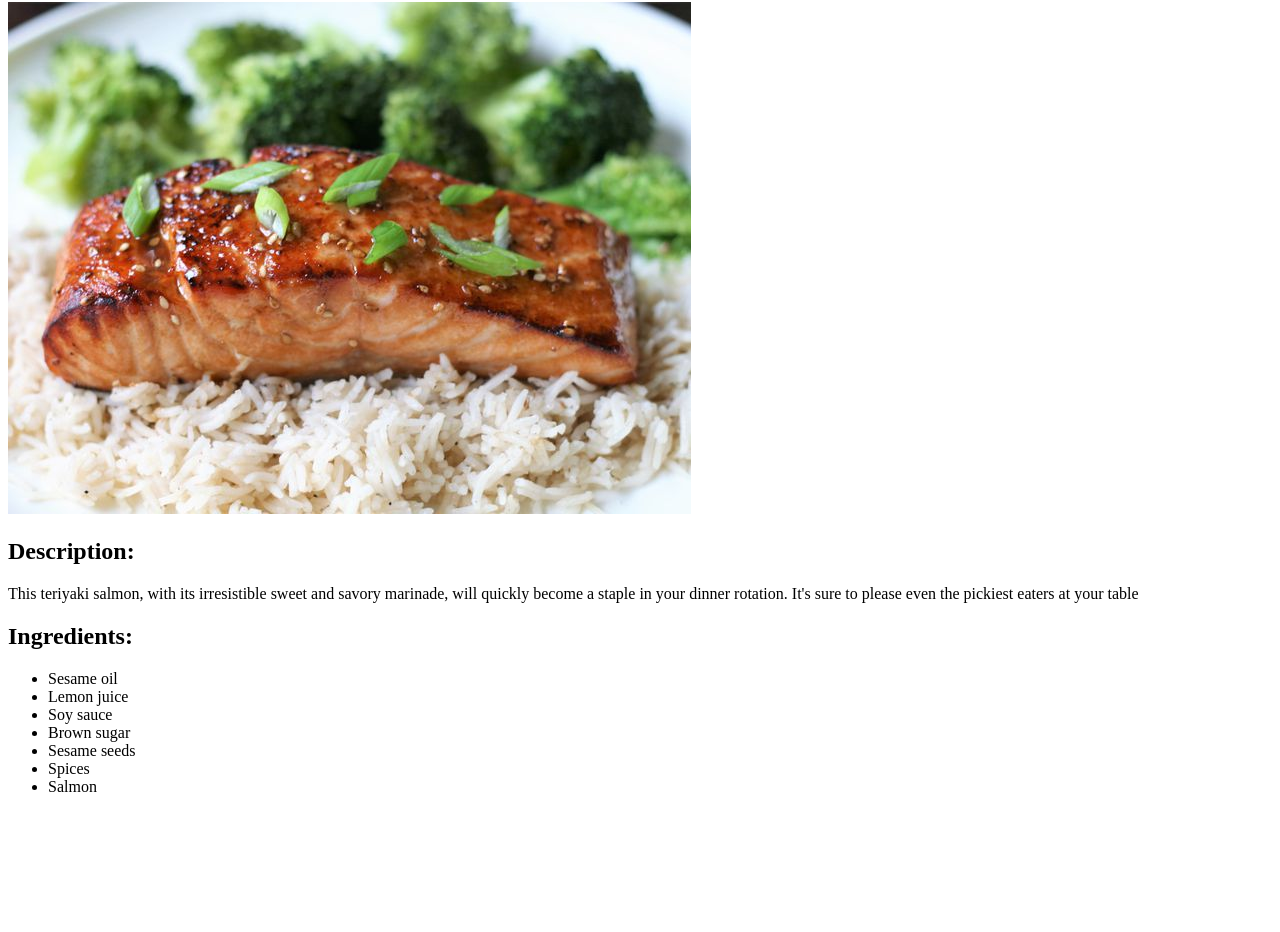
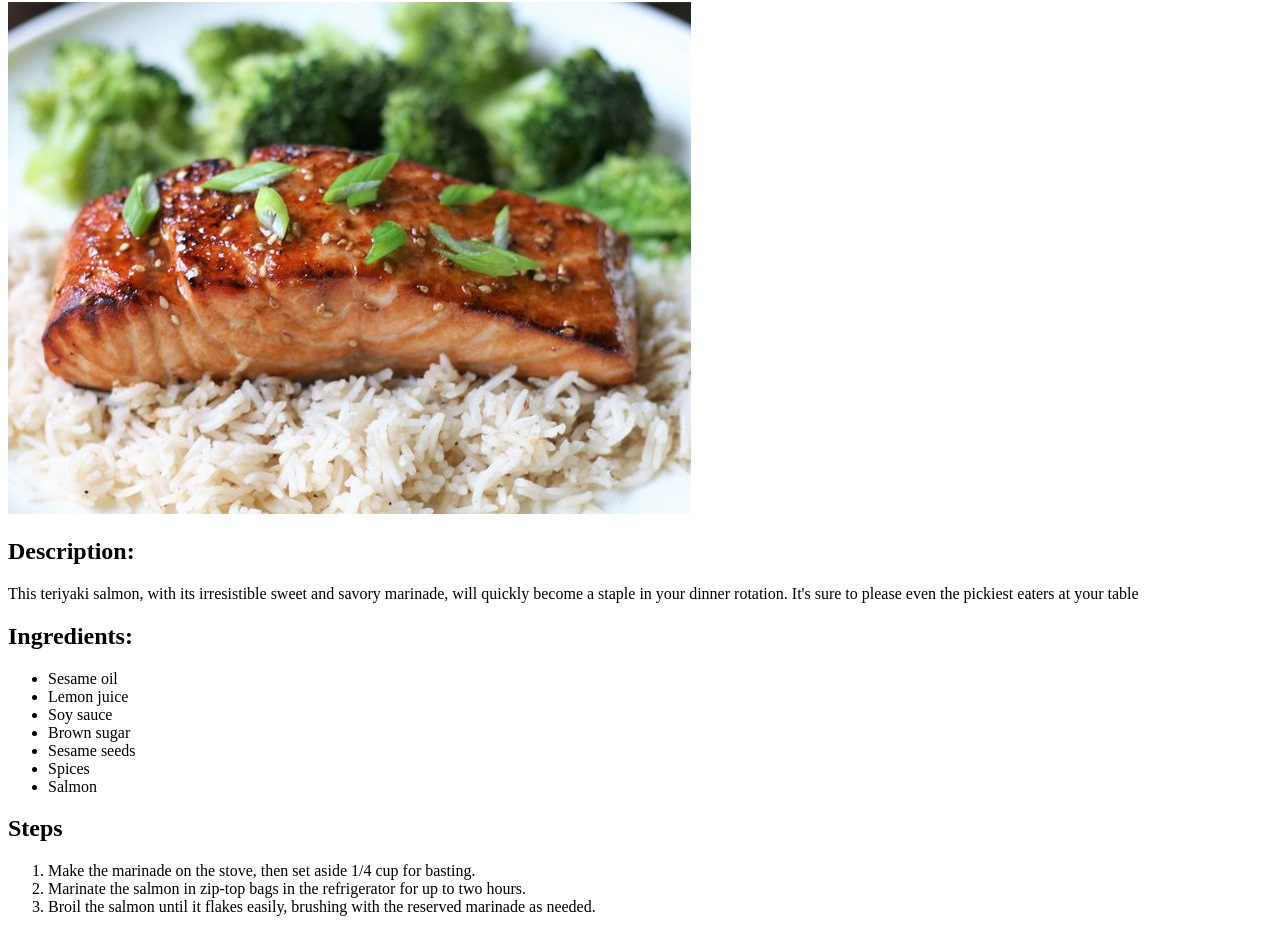
Before and after one commit to ylrjae/odin_recipes, a plain HTML site: page recipes/salmon.html in a window 1280 px wide. Shown: the part 78-1010 px from the top of the page. Before the commit the page ends 890 px from the top, so only its background shows below. Drawn offline with Linux system fonts and the light colour scheme.

Commit message:
Add Steps for salmon recipe

```diff
--- a/recipes/salmon.html
+++ b/recipes/salmon.html
@@ -20,5 +20,11 @@
         <li>Spices</li>
         <li>Salmon</li>
     </ul>
+    <h2>Steps</h2>
+    <ol>
+        <li>Make the marinade on the stove, then set aside 1/4 cup for basting.</li>
+        <li>Marinate the salmon in zip-top bags in the refrigerator for up to two hours.</li>
+        <li>Broil the salmon until it flakes easily, brushing with the reserved marinade as needed.</li>
+    </ol>
 </body>
 </html>
```
